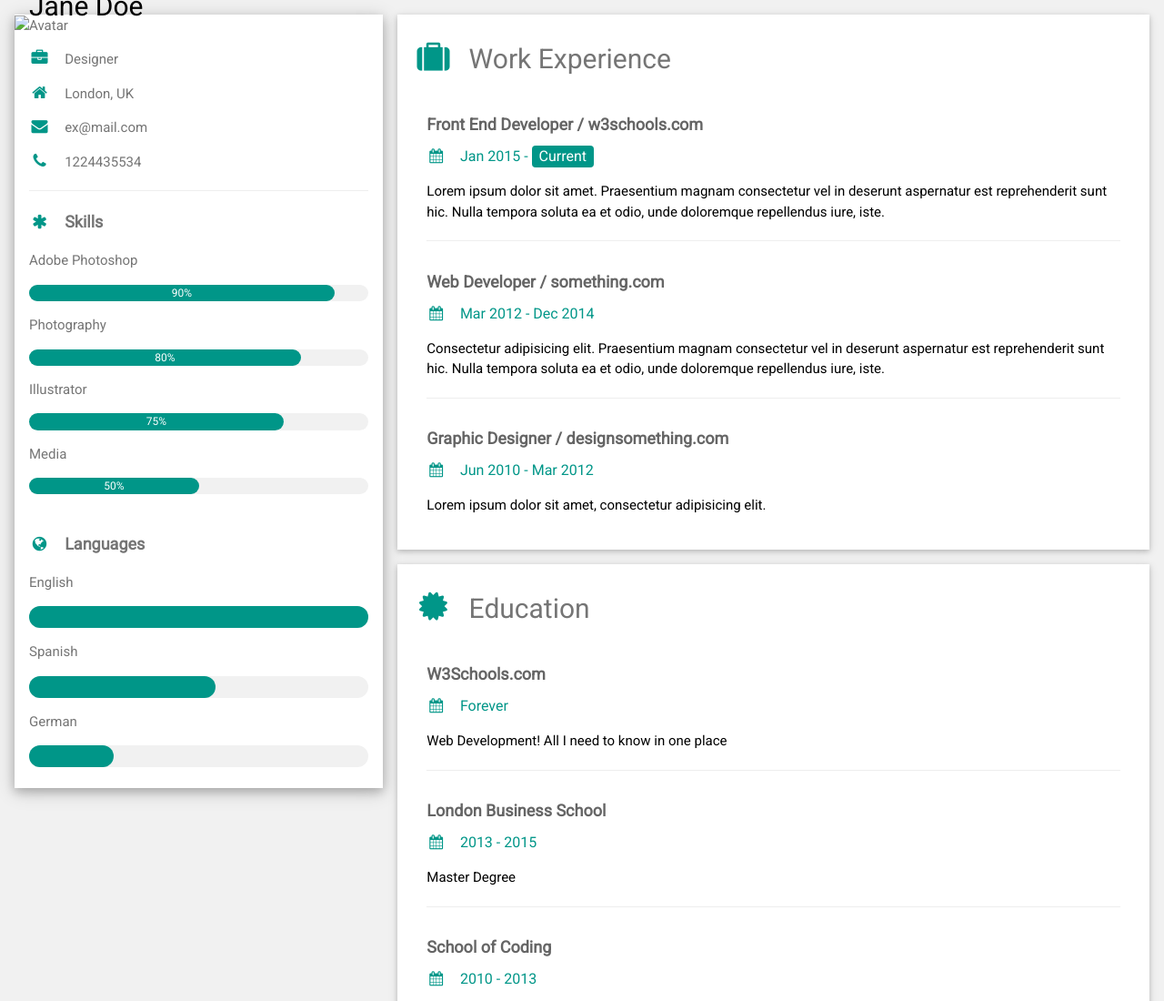
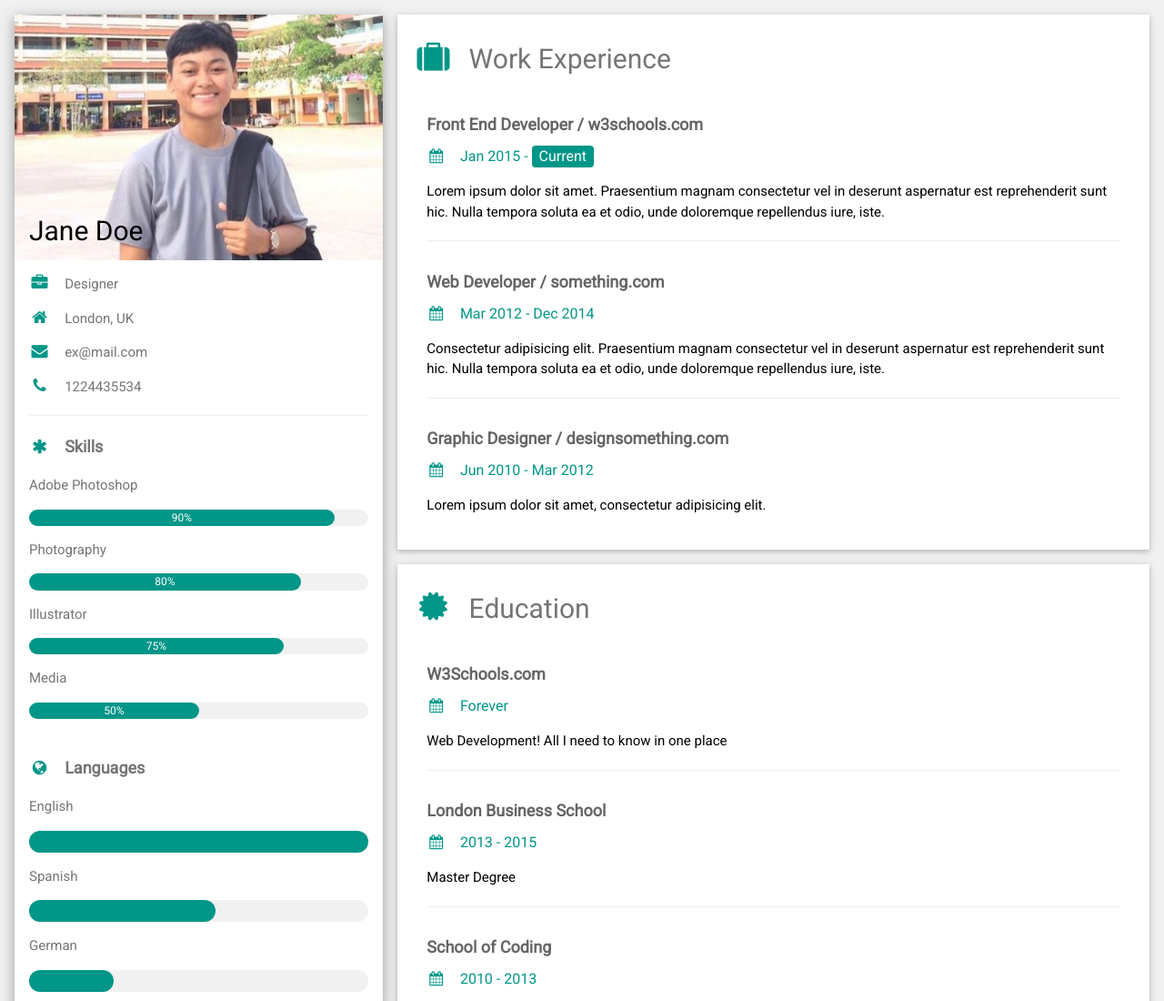
Before and after one commit to Benjarat/resume, a plain HTML site: page index.html in a window 1280 px wide. Shown: the top 1100 px of the page at 91% size. Drawn offline with nearby package versions, Linux system fonts and the light colour scheme.

Commit message:
Update index.html

```diff
--- a/index.html
+++ b/index.html
@@ -22,7 +22,7 @@ html,body,h1,h2,h3,h4,h5,h6 {font-family: "Roboto", sans-serif}
 
       <div class="w3-white w3-text-grey w3-card-4">
         <div class="w3-display-container">
-          <img src="avatar_hat.jpg" style="width:100%" alt="Avatar">
+          <img src="avatar_hat.jpeg" style="width:100%" alt="Avatar">
           <div class="w3-display-bottomleft w3-container w3-text-black">
             <h2>Jane Doe</h2>
           </div>
```
